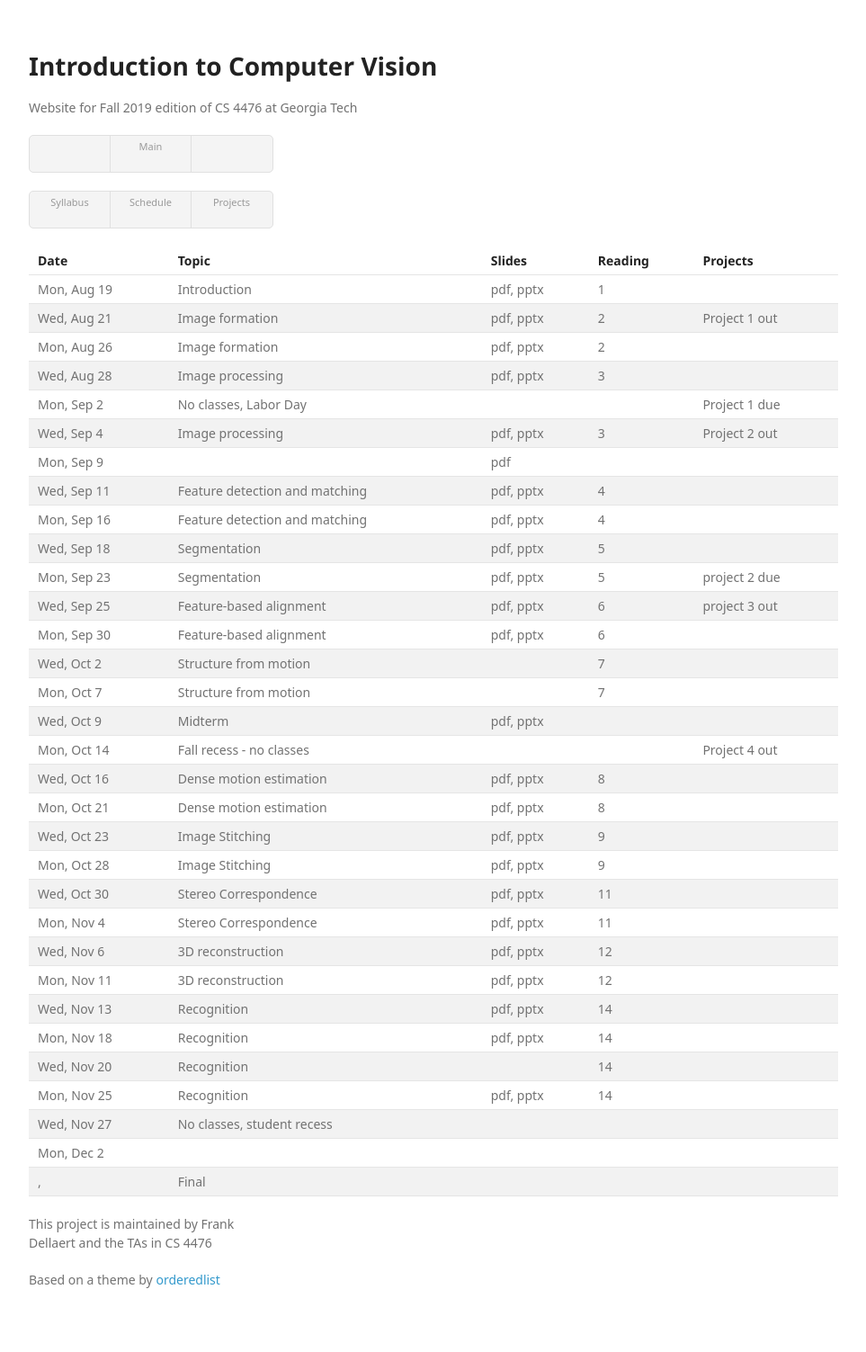
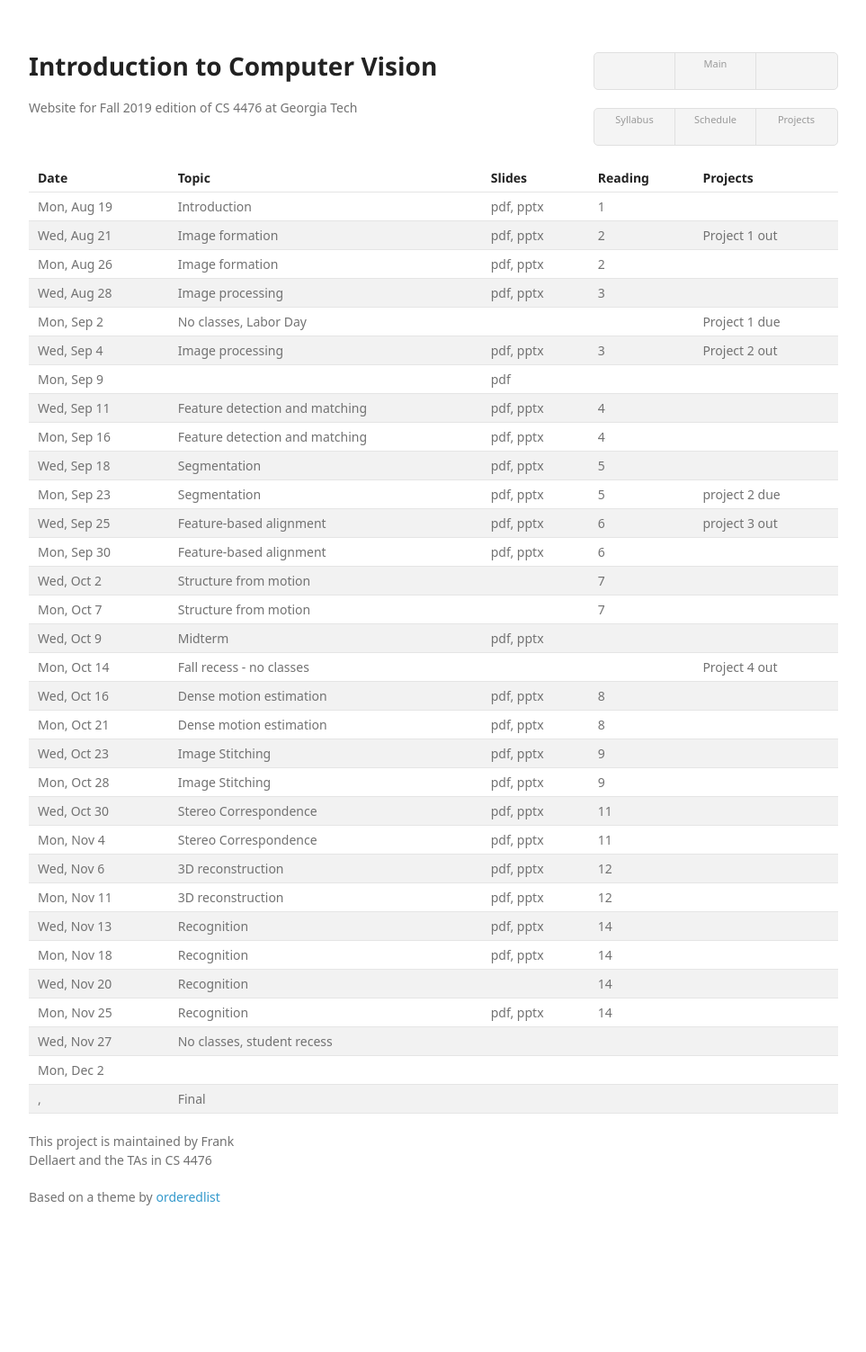
Before and after one commit to dellaert/19F-4476, a Jekyll site: the page built from schedule.html, in a window 1280 px wide. Shown: the whole page at 90% size, without its empty margins (158-1121 px from the left). Built offline with Jekyll 4.4.1, drawn with Linux system fonts in a browser that asks for light colours; some web fonts are replaced; after the commit the page ends 1411 px from its top, so only the background shows below that.

Commit message:
Orient title and buttons side by side

```diff
--- a/_layouts/vertical.html
+++ b/_layouts/vertical.html
@@ -16,9 +16,11 @@
     <div class="wrapper">
       <div style="margin-left:auto;margin-right:auto;">
         <header style="position: relative;width: 100%">
+          <div style="float: left">
             <h1>Introduction to Computer Vision</h1>
             <p>Website for Fall 2019 edition of CS 4476 at Georgia Tech</p>
-
+          </div>
+          <div style="float: right;">
             <ul>
             <li></li>
             <li><a href="index.html">Main</a></li>
@@ -29,7 +31,7 @@
             <li><a href="schedule.html">Schedule</a></li>
             <li><a href="projects.html">Projects</a></li>
             </ul>
-
+          </div>
         </header>
       </div>
       <div style="margin-left:auto;margin-right:auto;padding-bottom: 50px">
```
Lines whose indentation alone changed are shown as unchanged.
